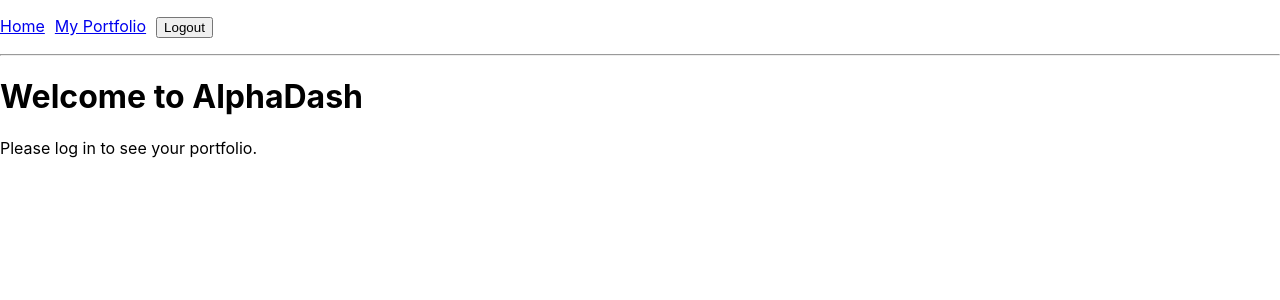
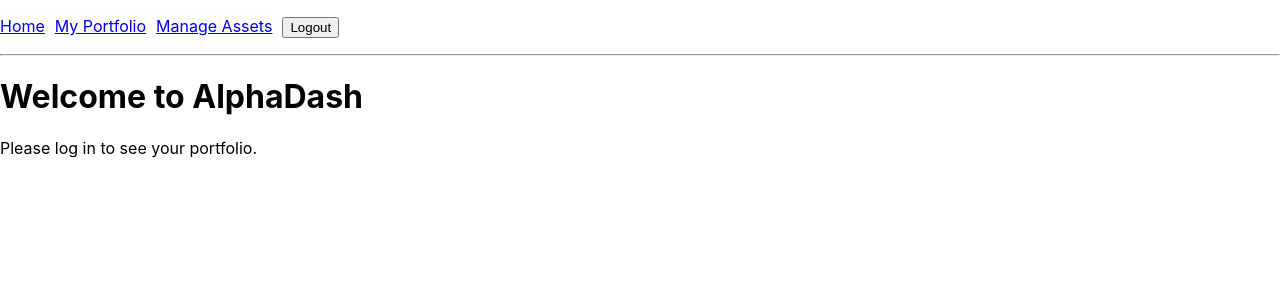
Before and after one commit to zhu-weijie/alpha-dash, a React (Create React App) app in the folder frontend/: page / in a window 1280 px wide. Shown: the top 300 px of the page. Built offline with nearby package versions, Linux system fonts and the light colour scheme; no server answers; sample sign-in values are in the browser's storage.

Commit message:
Add Navigation Link

```diff
--- a/frontend/src/App.tsx
+++ b/frontend/src/App.tsx
@@ -37,6 +37,7 @@ function App() {
                         {!isAuthenticated() && <li><Link to="/login">Login</Link></li>}
                         {!isAuthenticated() && <li><Link to="/register">Register</Link></li>}
                         {isAuthenticated() && <li><Link to="/portfolio">My Portfolio</Link></li>}
+                        {isAuthenticated() && <li><Link to="/manage-assets">Manage Assets</Link></li>}
                         {isAuthenticated() && <li><button onClick={handleLogout}>Logout</button></li>}
                     </ul>
                 </nav>
```
